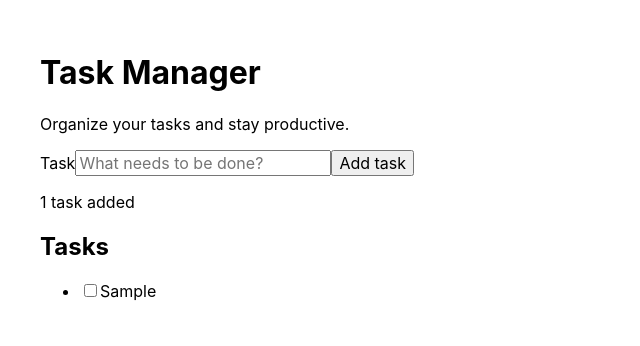
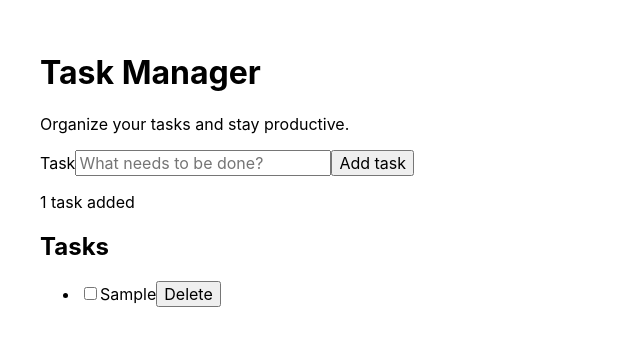
Before and after one commit to jositoda1/task-manager, a React (Vite) app: page / in a window 1280 px wide. Both pictures are taken after typing "Sample" into the empty fields and a click on the button "Add task". Shown: the top 346 px of the page, without its empty margins (0-640 px from the left). Built offline with nearby package versions, Linux system fonts and the light colour scheme.

Commit message:
feat: add task deletion

```diff
--- a/src/App.jsx
+++ b/src/App.jsx
@@ -31,6 +31,14 @@ function App() {
     )
   }
 
+  const handleDeleteTask = (taskId) => {
+    // I use filter to create a new collection without the selected task
+    // instead of mutating the existing React state array.
+    setTasks((currentTasks) =>
+      currentTasks.filter((task) => task.id !== taskId),
+    )
+  }
+
   return (
     <main className="app">
       <h1>Task Manager</h1>
@@ -45,6 +53,7 @@ function App() {
       <TaskList
         tasks={tasks}
         onToggleTask={handleToggleTask}
+        onDeleteTask={handleDeleteTask}
       />
     </main>
   )
--- a/src/components/TaskItem.jsx
+++ b/src/components/TaskItem.jsx
@@ -1,10 +1,16 @@
 // src/components/TaskItem.jsx
 
-function TaskItem({ task, onToggleTask }) {
+function TaskItem({ task, onToggleTask, onDeleteTask }) {
     const handleToggle = () => {
-        // I send only the task ID to the parent because App owns the task
-        // collection and should remain responsible for changing application state.
+        // I send only the task ID because App owns the task collection
+        // and remains responsible for updating application-level state.
         onToggleTask(task.id)
+    }
+
+    const handleDelete = () => {
+        // I report the delete intention through the task ID instead of
+        // allowing TaskItem to modify the shared task collection directly.
+        onDeleteTask(task.id)
     }
 
     return (
@@ -18,6 +24,13 @@ function TaskItem({ task, onToggleTask }) {
 
                 <span>{task.title}</span>
             </label>
+
+            <button
+                type="button"
+                onClick={handleDelete}
+            >
+                Delete
+            </button>
         </li>
     )
 }
--- a/src/components/TaskList.jsx
+++ b/src/components/TaskList.jsx
@@ -1,6 +1,6 @@
 // src/components/TaskList.jsximport TaskItem from './TaskItem'
 import TaskItem from './TaskItem'
-function TaskList({ tasks, onToggleTask }) {
+function TaskList({ tasks, onToggleTask, onDeleteTask }) {
     if (tasks.length === 0) {
         return <p>No tasks yet. Add your first task.</p>
     }
@@ -11,12 +11,13 @@ function TaskList({ tasks, onToggleTask }) {
 
             <ul>
                 {tasks.map((task) => (
-                    // I delegate individual task behavior to TaskItem now that each task
-                    // has its own interactive state and user action.
+                    // I keep TaskList focused on rendering the collection and forwarding
+                    // task actions instead of letting it own application-level state.
                     <TaskItem
                         key={task.id}
                         task={task}
                         onToggleTask={onToggleTask}
+                        onDeleteTask={onDeleteTask}
                     />
                 ))}
             </ul>
```
Also changed, not shown: 2 other files (tests, documents, lock files or other folders).
